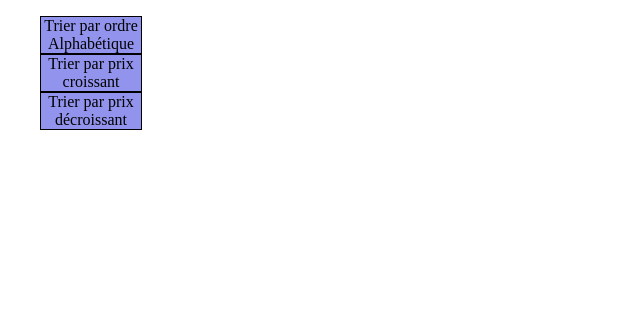
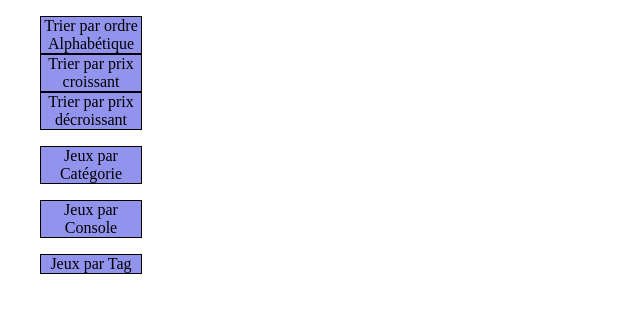
Before and after one commit to Kryyys/Lord_of_Geek, a PHP site: page /index.php?uc=visite&action=voirJeux in a window 1280 px wide. Shown: the part 91-404 px from the top of the page, without its empty margins (0-640 px from the left). Run offline with PHP 8.4, Linux system fonts and the light colour scheme; data that the repository does not hold is empty.

Commit message:
pages categorie console tag

```diff
--- a/App/vue/template.php
+++ b/App/vue/template.php
@@ -60,6 +60,15 @@
             case 'jeu':
                 include("App/vue/v_jeuSeul.php");
                 break;
+            case 'categorie':
+                include("App/vue/v_categorie.php");
+                break;
+            case 'console':
+                include("App/vue/v_console.php");
+                break;
+            case 'tag':
+                include("App/vue/v_tag.php");
+                break;
             default:
                 break;
         }
--- a/App/vue/v_jeux.php
+++ b/App/vue/v_jeux.php
@@ -7,45 +7,15 @@
         <li>    <a href="index.php?uc=visite&action=prixDecroissant">Trier par prix décroissant</a></li>
     </ul>
         <ul>
-            <?php
-            foreach ($lesCategories as $uneCategorie) {
-                $idCategorie = $uneCategorie['id'];
-                $libCategorie = $uneCategorie['nom'];
-            ?>
-                <li>
-                    <a href=index.php?uc=visite&categorie=<?php echo $idCategorie ?>&action=voirCategorie><?php echo $libCategorie ?></a>
-                </li>
-            <?php
-            }
-            ?>
+        <li>    <a href="index.php?uc=categorie&action=voirJeux">Jeux par Catégorie</a></li>
         </ul>
 
         <ul>
-            <?php
-            foreach ($lesConsoles as $uneConsole) {
-                $idConsole = $uneConsole['id'];
-                $libConsole = $uneConsole['nom_console'];
-            ?>
-                <li>
-                    <a href=index.php?uc=visite&console=<?php echo $idConsole ?>&action=voirConsole><?php echo $libConsole ?></a>
-                </li>
-            <?php
-            }
-            ?>
+        <li>    <a href="index.php?uc=console&action=voirJeux">Jeux par Console</a></li>
         </ul>
 
         <ul>
-            <?php
-            foreach ($lesTags as $unTag) {
-                $idTag = $unTag['id'];
-                $libTag = $unTag['nom_tag'];
-            ?>
-                <li>
-                    <a href=index.php?uc=visite&console=<?php echo $idTag ?>&action=voirConsole><?php echo $libTag ?></a>
-                </li>
-            <?php
-            }
-            ?>
+        <li>    <a href="index.php?uc=tag&action=voirJeux">Jeux par Tag</a></li>
         </ul>
     </aside>
 
--- a/index.php
+++ b/index.php
@@ -43,6 +43,15 @@ switch ($uc) {
     case 'jeu':
         include('App/controleur/c_consultation.php');
         break;
+    case 'categorie':
+        include('App/controleur/c_consultation.php');
+        break;
+    case 'console':
+        include('App/controleur/c_consultation.php');
+        break;
+    case 'tag':
+        include('App/controleur/c_consultation.php');
+        break;
     default:
         break;
 }
--- a/public/cssGeneral.css
+++ b/public/cssGeneral.css
@@ -94,14 +94,19 @@ header img{
 }
 
 #visite section {
-    width: fit-content;
+    width: 1700px;
     display: flex;
+
 }
 
 #visite section article {
     margin: 5px;
     padding: 5px;
     width: 200px;
+}
+
+#jeux {
+    width: 1200px;
 }
 
 
```
